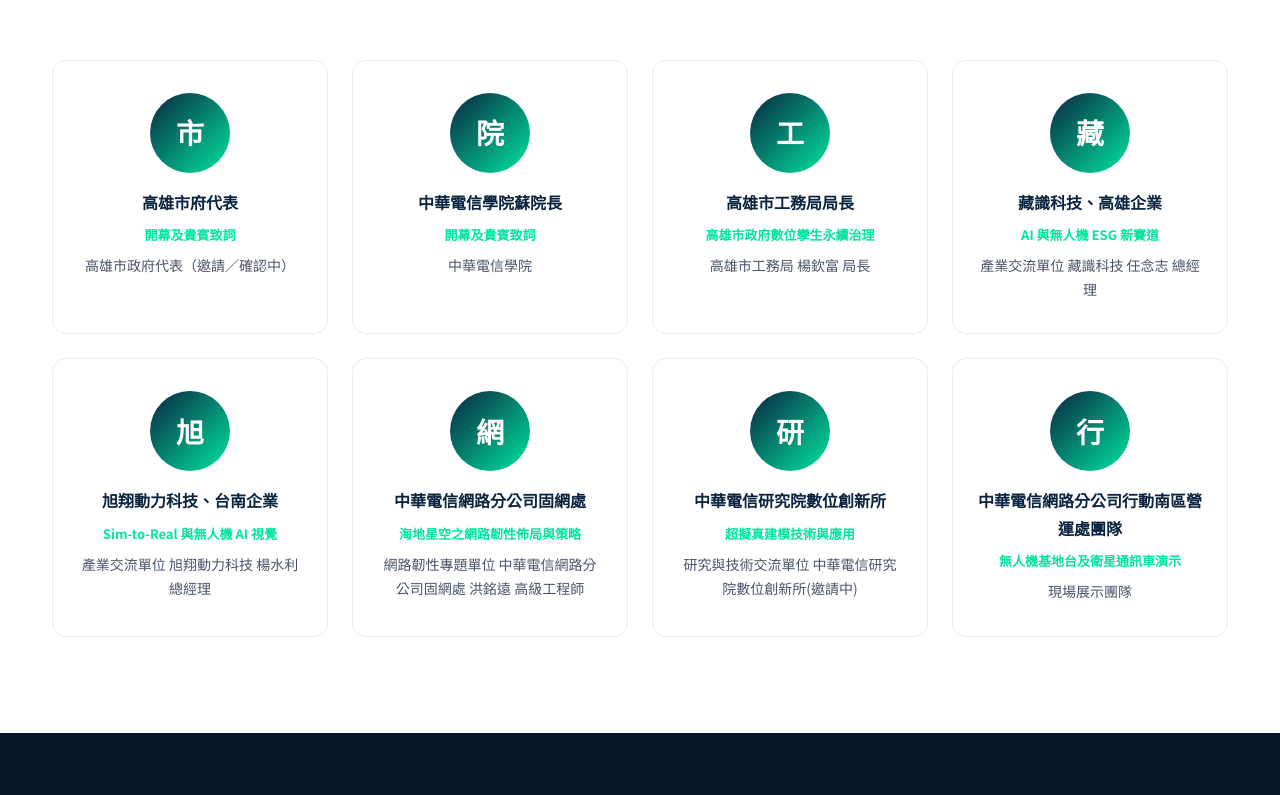
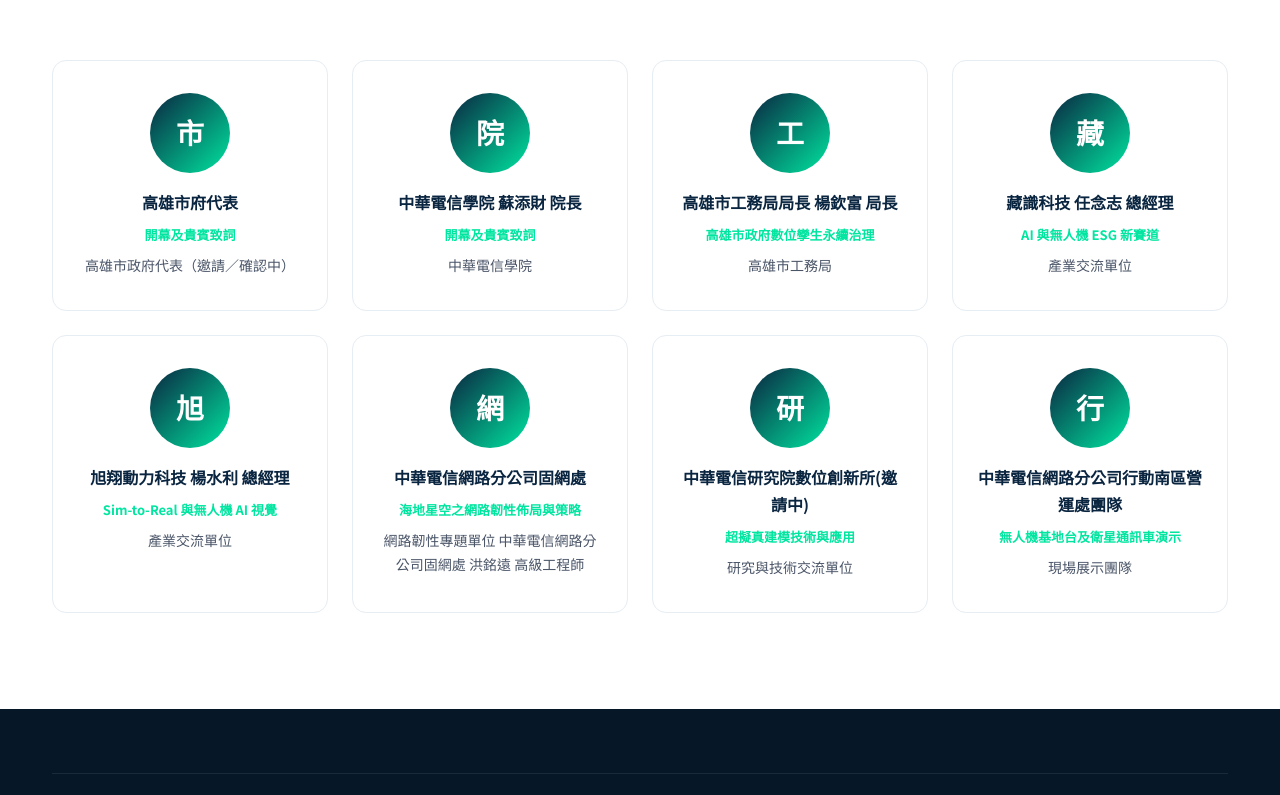
Before and after one commit to oneclawchen-ai/kao_website, a website: page speakers.html in a window 1280 px wide. Shown: the part 443-1238 px from the top of the page. Drawn offline with Linux system fonts and the light colour scheme.

Commit message:
Update speakers.html

```diff
--- a/speakers.html
+++ b/speakers.html
@@ -145,27 +145,27 @@
       },
       {
         avatar: '院',
-        name: '中華電信學院蘇院長',
+        name: '中華電信學院 蘇添財 院長',
         title: '開幕及貴賓致詞',
         organization: '中華電信學院'
       },
       {
         avatar: '工',
-        name: '高雄市工務局局長',
+        name: '高雄市工務局局長 楊欽富 局長',
         title: '高雄市政府數位孿生永續治理',
-        organization: '高雄市工務局 楊欽富 局長'
+        organization: '高雄市工務局 '
       },
       {
         avatar: '藏',
-        name: '藏識科技、高雄企業',
+        name: '藏識科技 任念志 總經理',
         title: 'AI 與無人機 ESG 新賽道',
-        organization: '產業交流單位 藏識科技 任念志 總經理'
+        organization: '產業交流單位'
       },
       {
         avatar: '旭',
-        name: '旭翔動力科技、台南企業',
+        name: '旭翔動力科技 楊水利 總經理',
         title: 'Sim-to-Real 與無人機 AI 視覺',
-        organization: '產業交流單位 旭翔動力科技 楊水利 總經理'
+        organization: '產業交流單位'
       },
       {
         avatar: '網',
@@ -175,9 +175,9 @@
       },
       {
         avatar: '研',
-        name: '中華電信研究院數位創新所',
+        name: '中華電信研究院數位創新所(邀請中)',
         title: '超擬真建模技術與應用',
-        organization: '研究與技術交流單位 中華電信研究院數位創新所(邀請中)'
+        organization: '研究與技術交流單位'
       },
       {
         avatar: '行',
```
